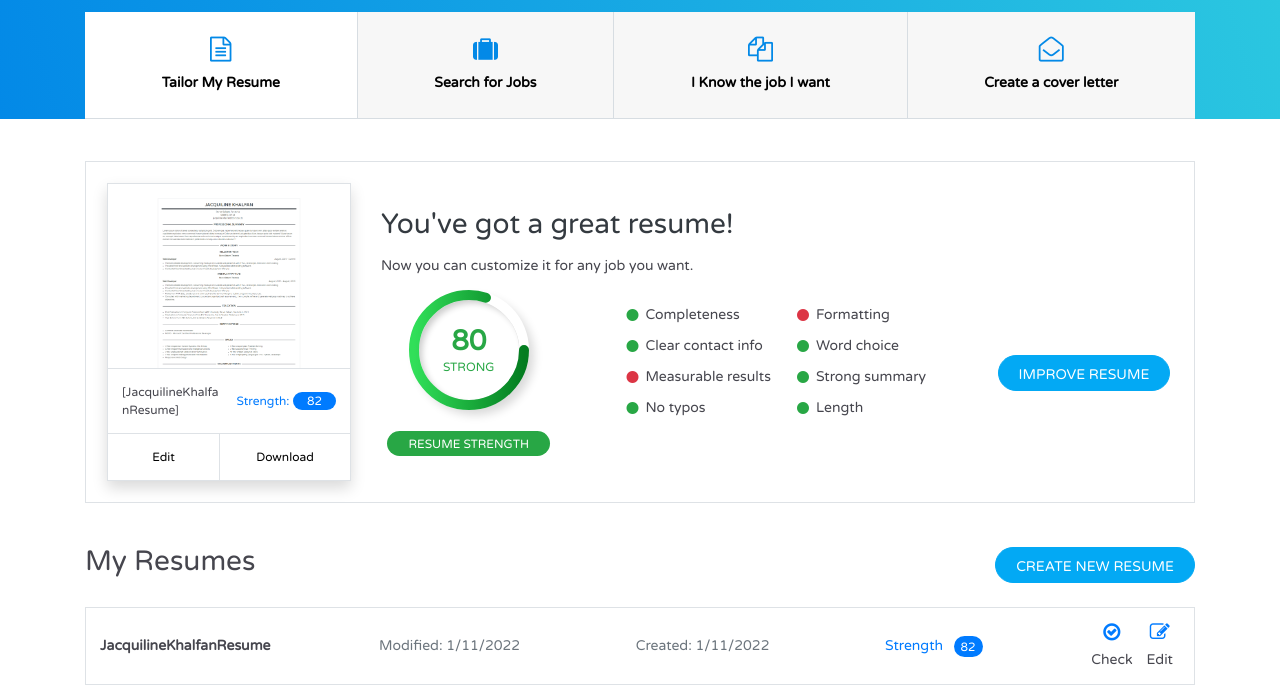
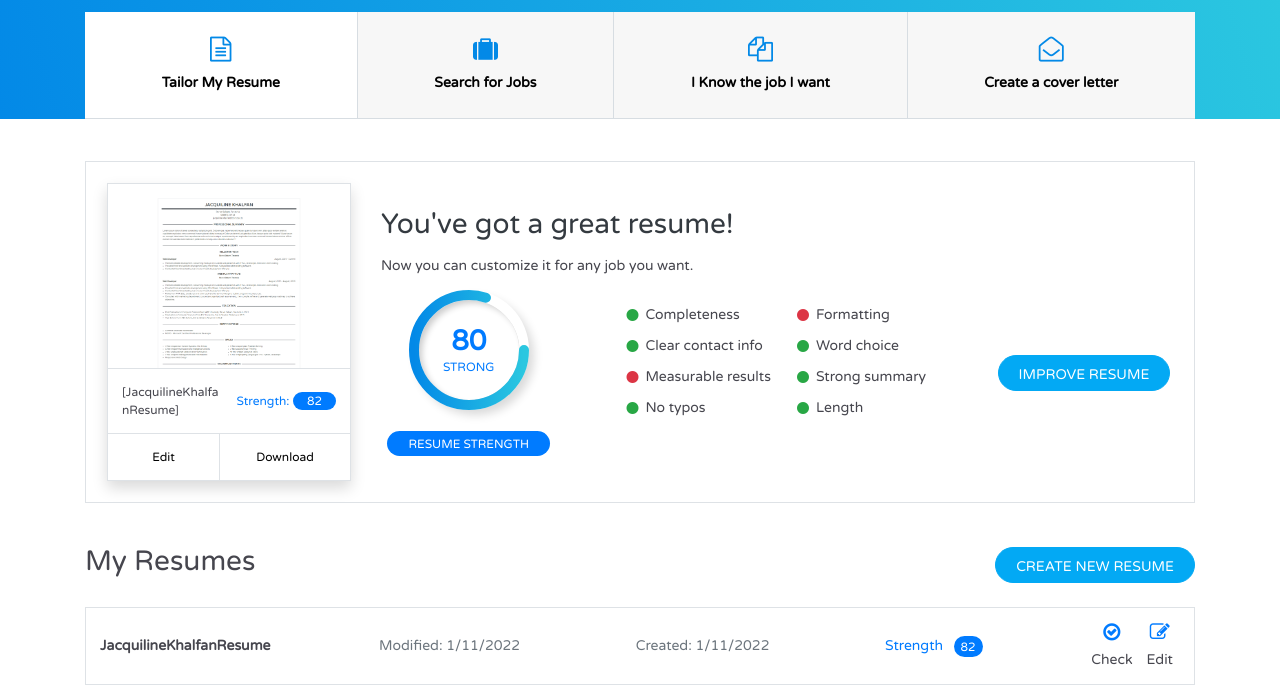
Before and after one commit to mukeshnegi1210/Resume, a plain HTML site: page dashboard.html in a window 1280 px wide. Shown: the part 77-774 px from the top of the page. Drawn offline with Linux system fonts and the light colour scheme; some packages are replaced by stand-ins of ours; a script that the page names is missing.

Commit message:
Add files via upload

```diff
--- a/dashboard.html
+++ b/dashboard.html
@@ -177,16 +177,16 @@
 										<div class="resume-strength mx-auto">
 											<div class="outer">
 												<div class="inner flex-column">
-													<h2 class="number text-success mb-0">80</h2>
-													<span class="d-block text-uppercase text-success fs-12">strong</span>
+													<h2 class="number text-primary mb-0">80</h2>
+													<span class="d-block text-uppercase text-primary fs-12">strong</span>
 												</div>
 											</div>
 											<svg xmlns="http://www.w3.org/2000/svg" version="1.1" width="120px"
 												height="120px">
 												<defs>
 													<linearGradient id="GradientColor">
-														<stop offset="0%" stop-color="#31df59" />
-														<stop offset="100%" stop-color="#047c20" />
+														<stop offset="0%" stop-color="#0389e7" />
+														<stop offset="100%" stop-color="#2bc7e0" />
 													</linearGradient>
 												</defs>
 												<circle cx="60" cy="60" r="55" stroke-linecap="round"
@@ -194,7 +194,7 @@
 													style="stroke-dashoffset:calc(345 - 345 * 0.80);" />
 											</svg>
 										</div>
-										<span class="bg-success text-white d-inline-block text-uppercase py-1 px-4 fs-12 rounded-pill mt-4">Resume Strength</span>
+										<span class="bg-primary text-white d-inline-block text-uppercase py-1 px-4 fs-12 rounded-pill mt-4">Resume Strength</span>
 									</div>
 									<div class="col-md-6">
 										<ul class="strength-parameters-list">
```
Also changed, not shown: my-resumes.html (+5 -5 lines).
